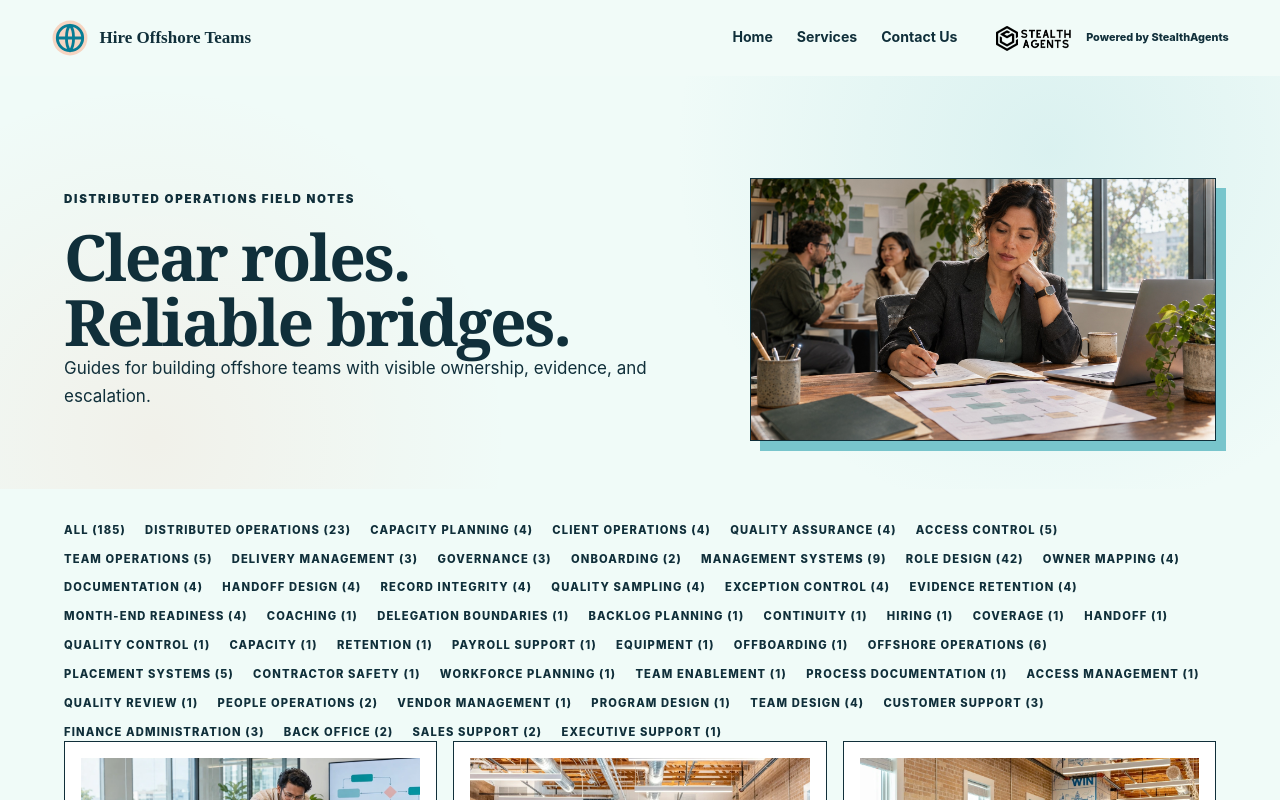
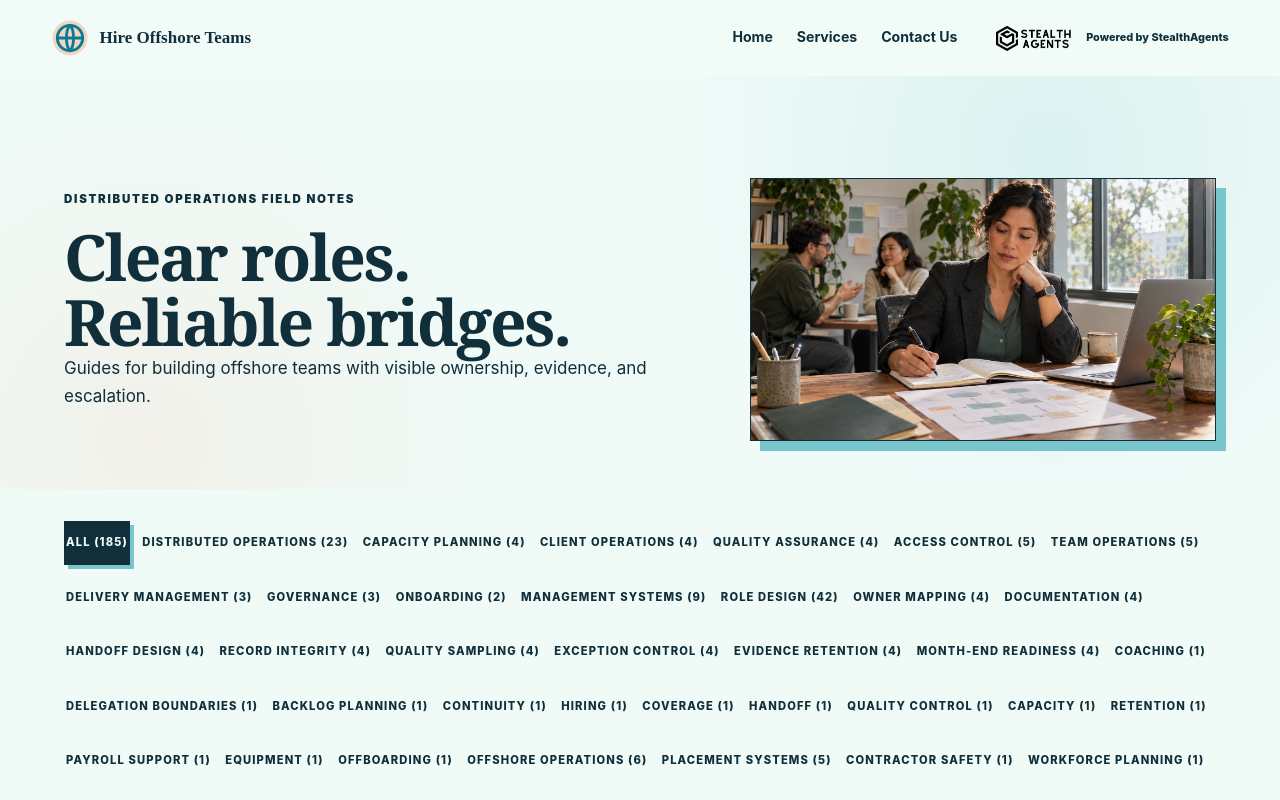
Before and after one commit to coolifystealthagents/hire-offshore-teams, a Next.js app: page /blog in a window 1280 px wide. Shown: the top 800 px of the page. Built offline with nearby package versions, Linux system fonts and the light colour scheme.

Commit message:
Fix blog category navigation

```diff
--- a/app/blog/[slug]/page.tsx
+++ b/app/blog/[slug]/page.tsx
@@ -4,6 +4,7 @@ import Link from 'next/link';
 import { notFound } from 'next/navigation';
 import { ArticleSidebar } from '@/components/ArticleSidebar';
 import { blogPosts, blogBySlug } from '@/lib/content';
+import { getBlogCategoryOptions } from '@/lib/blog-categories';
 import { editorialImage, headingId, serviceLinksFor, type TocItem } from '@/lib/editorial';
 import { site } from '@/lib/site';
 import '../../editorial.css';
@@ -33,6 +34,7 @@ export default async function Page({ params }: { params: Promise<{ slug: string
   if (!post) notFound();
 
   const categoryMatches = blogPosts.filter((item) => item.slug !== post.slug && item.category === post.category);
+  const categoryHref = getBlogCategoryOptions(blogPosts).find((category) => category.name === post.category)?.href ?? '/blog';
   const related = [...categoryMatches, ...blogPosts.filter((item) => item.slug !== post.slug && item.category !== post.category)].slice(0, 3);
   const services = serviceLinksFor(`${post.slug} ${post.title} ${post.category}`, post.internalService);
   const sectionItems: TocItem[] = post.sections.map((section) => ({ id: headingId(section.heading), label: section.heading, level: 2 }));
@@ -49,7 +51,7 @@ export default async function Page({ params }: { params: Promise<{ slug: string
   return <main id="main-content" tabIndex={-1}>
     <script type="application/ld+json" dangerouslySetInnerHTML={{ __html: JSON.stringify(articleSchema).replace(/</g, '\\u003c') }} />
     <header className="page-hero editorial-hero">
-      <nav className="editorial-breadcrumb" aria-label="Breadcrumb"><Link href="/">Home</Link><span aria-hidden="true">/</span><Link href="/blog">Blog</Link><span aria-hidden="true">/</span><span>{post.category}</span></nav>
+      <nav className="editorial-breadcrumb" aria-label="Breadcrumb"><Link href="/">Home</Link><span aria-hidden="true">/</span><Link href="/blog">Blog</Link><span aria-hidden="true">/</span><Link href={categoryHref}>{post.category}</Link></nav>
       <h1>{post.title}</h1>
       <p className="editorial-dek">{post.description}</p>
       <p className="meta">{site.name} Editorial Team · Published <time dateTime={post.publishedAt}>{displayPublishedDate(post.publishedAt)}</time> · {post.readTime}</p>
--- a/app/blog/page.tsx
+++ b/app/blog/page.tsx
@@ -1,7 +1,9 @@
 import type { Metadata } from 'next';
 import Image from 'next/image';
 import Link from 'next/link';
+import { BlogCategoryNav } from '@/components/BlogCategoryNav';
 import { blogPosts } from '@/lib/content';
+import { getBlogCategoryOptions, selectBlogCategory } from '@/lib/blog-categories';
 
 const title = 'Blog';
 const description = 'Practical guides for distributed team design and management.';
@@ -15,15 +17,20 @@ export const metadata: Metadata = {
   twitter: { card: 'summary_large_image', title, description, images: [hero] },
 };
 
-export default function Page() {
+export default async function Page({ searchParams }: { searchParams: Promise<{ category?: string | string[] }> }) {
+  const requestedCategory = (await searchParams).category;
+  const categorySlug = Array.isArray(requestedCategory) ? requestedCategory[0] : requestedCategory;
+  const categories = getBlogCategoryOptions(blogPosts);
+  const selection = selectBlogCategory(blogPosts, categorySlug);
+
   return <main id="main-content" tabIndex={-1} className="blog-index">
     <header className="page-hero index-hero">
       <div><p className="eyebrow">Distributed operations field notes</p><h1>Clear roles. Reliable bridges.</h1><p>Guides for building offshore teams with visible ownership, evidence, and escalation.</p></div>
       <Image className="index-hero-image" src={hero} alt={heroAlt} width={1672} height={941} sizes="(max-width: 980px) 90vw, 42vw" priority />
     </header>
     <section className="content-wrap">
-      <div className="principles">{['All', ...new Set(blogPosts.map((post) => post.category))].map((category) => <span className="pill" key={category}>{category} ({category === 'All' ? blogPosts.length : blogPosts.filter((post) => post.category === category).length})</span>)}</div>
-      <div className="article-grid">{blogPosts.map((post) => <Link className="article-card" href={`/blog/${post.slug}`} key={post.slug}>{post.thumbnail && <Image src={post.thumbnail} alt="" width={1200} height={630} />}<span className="pill">{post.category}</span><h2>{post.title}</h2><p>{post.description}</p><p className="meta">Published {post.publishedAt}</p><span className="text-link">Read article</span></Link>)}</div>
+      <BlogCategoryNav categories={categories} activeSlug={selection.activeSlug} />
+      <div className="article-grid">{selection.posts.map((post) => <Link className="article-card" href={`/blog/${post.slug}`} key={post.slug}>{post.thumbnail && <Image src={post.thumbnail} alt="" width={1200} height={630} />}<span className="pill">{post.category}</span><h2>{post.title}</h2><p>{post.description}</p><p className="meta">Published {post.publishedAt}</p><span className="text-link">Read article</span></Link>)}</div>
     </section>
   </main>;
 }
--- /dev/null
+++ b/components/BlogCategoryNav.tsx
@@ -0,0 +1,20 @@
+'use client';
+
+import Link from 'next/link';
+import { useEffect, useRef } from 'react';
+import type { BlogCategoryOption } from '@/lib/blog-categories';
+
+export function BlogCategoryNav({ categories, activeSlug }: { categories: BlogCategoryOption[]; activeSlug: string | null }) {
+  const navRef = useRef<HTMLElement>(null);
+
+  useEffect(() => {
+    const nav = navRef.current;
+    const active = nav?.querySelector<HTMLElement>('[aria-current="page"]');
+    if (!nav || !active || !window.matchMedia('(max-width: 620px)').matches) return;
+    nav.scrollTo({ left: Math.max(0, active.offsetLeft - (nav.clientWidth - active.clientWidth) / 2), behavior: 'auto' });
+  }, [activeSlug]);
+
+  return <nav ref={navRef} className="principles blog-category-nav" aria-label="Blog categories">
+    {categories.map((category) => <Link className={`pill category-link${activeSlug === category.slug ? ' is-active' : ''}`} href={category.href} aria-current={activeSlug === category.slug ? 'page' : undefined} key={category.name}>{category.name} ({category.count})</Link>)}
+  </nav>;
+}
--- /dev/null
+++ b/lib/blog-categories.ts
@@ -0,0 +1,43 @@
+type CategorizedPost = { category: string };
+
+export type BlogCategoryOption = {
+  name: string;
+  slug: string | null;
+  count: number;
+  href: string;
+};
+
+function categorySlug(name: string) {
+  return name
+    .normalize('NFKD')
+    .replace(/[\u0300-\u036f]/g, '')
+    .toLowerCase()
+    .replace(/['’]/g, '')
+    .replace(/[^a-z0-9]+/g, '-')
+    .replace(/^-|-$/g, '') || 'category';
+}
+
+export function getBlogCategoryOptions<T extends CategorizedPost>(posts: readonly T[]): BlogCategoryOption[] {
+  const counts = new Map<string, number>();
+  for (const post of posts) counts.set(post.category, (counts.get(post.category) ?? 0) + 1);
+
+  const slugCounts = new Map<string, number>();
+  const categories = [...counts].map(([name, count]) => {
+    const baseSlug = categorySlug(name);
+    const occurrence = (slugCounts.get(baseSlug) ?? 0) + 1;
+    slugCounts.set(baseSlug, occurrence);
+    const slug = occurrence === 1 ? baseSlug : `${baseSlug}-${occurrence}`;
+    return { name, slug, count, href: `/blog?category=${encodeURIComponent(slug)}` };
+  });
+
+  return [{ name: 'All', slug: null, count: posts.length, href: '/blog' }, ...categories];
+}
+
+export function selectBlogCategory<T extends CategorizedPost>(posts: readonly T[], requestedSlug?: string) {
+  const selected = getBlogCategoryOptions(posts).find((category) => category.slug === requestedSlug);
+  if (!selected || selected.slug === null) return { activeSlug: null, posts: [...posts] };
+  return {
+    activeSlug: selected.slug,
+    posts: posts.filter((post) => post.category === selected.name),
+  };
+}
```
Also changed, not shown: app/globals.css, 1 other file (tests, documents, lock files or other folders).
